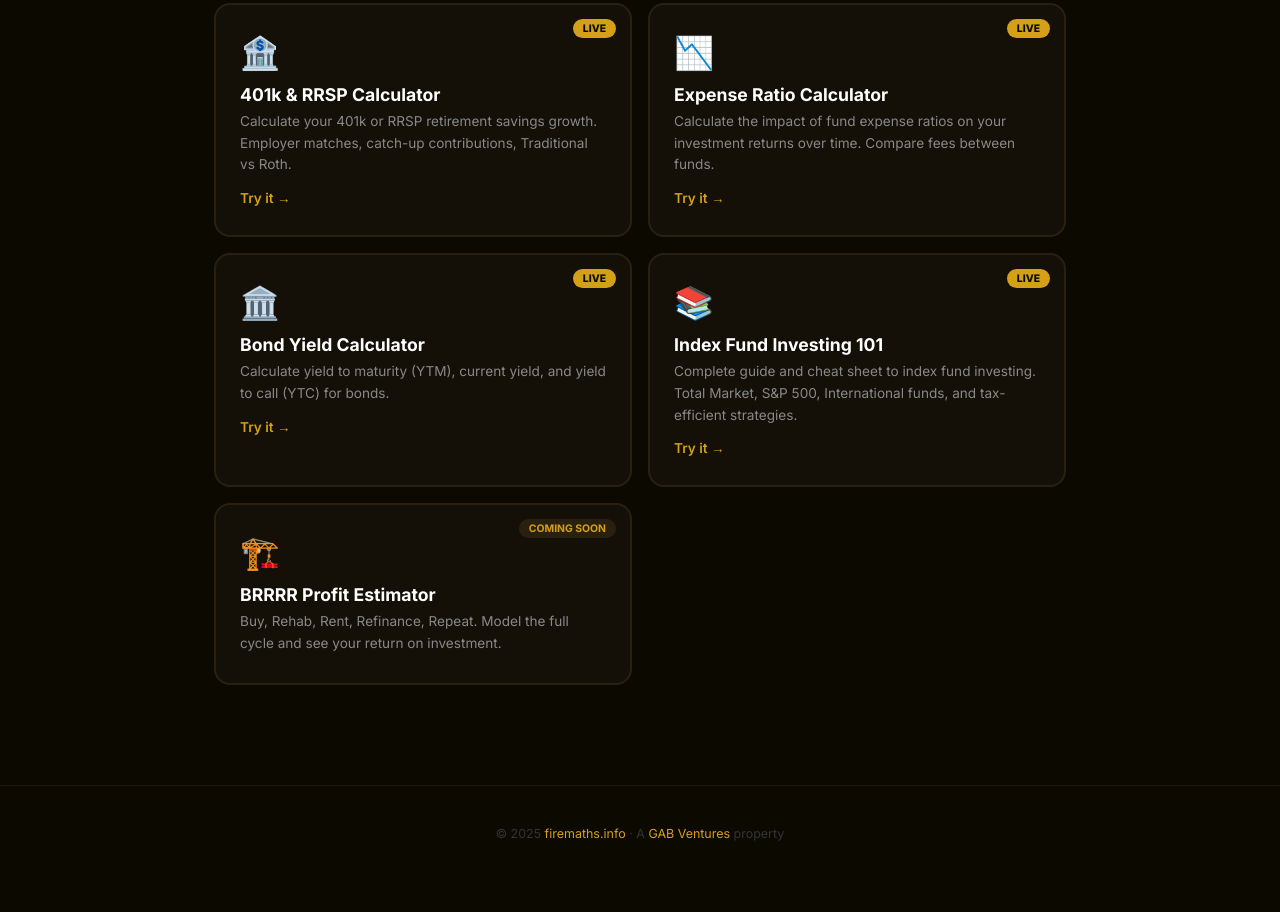
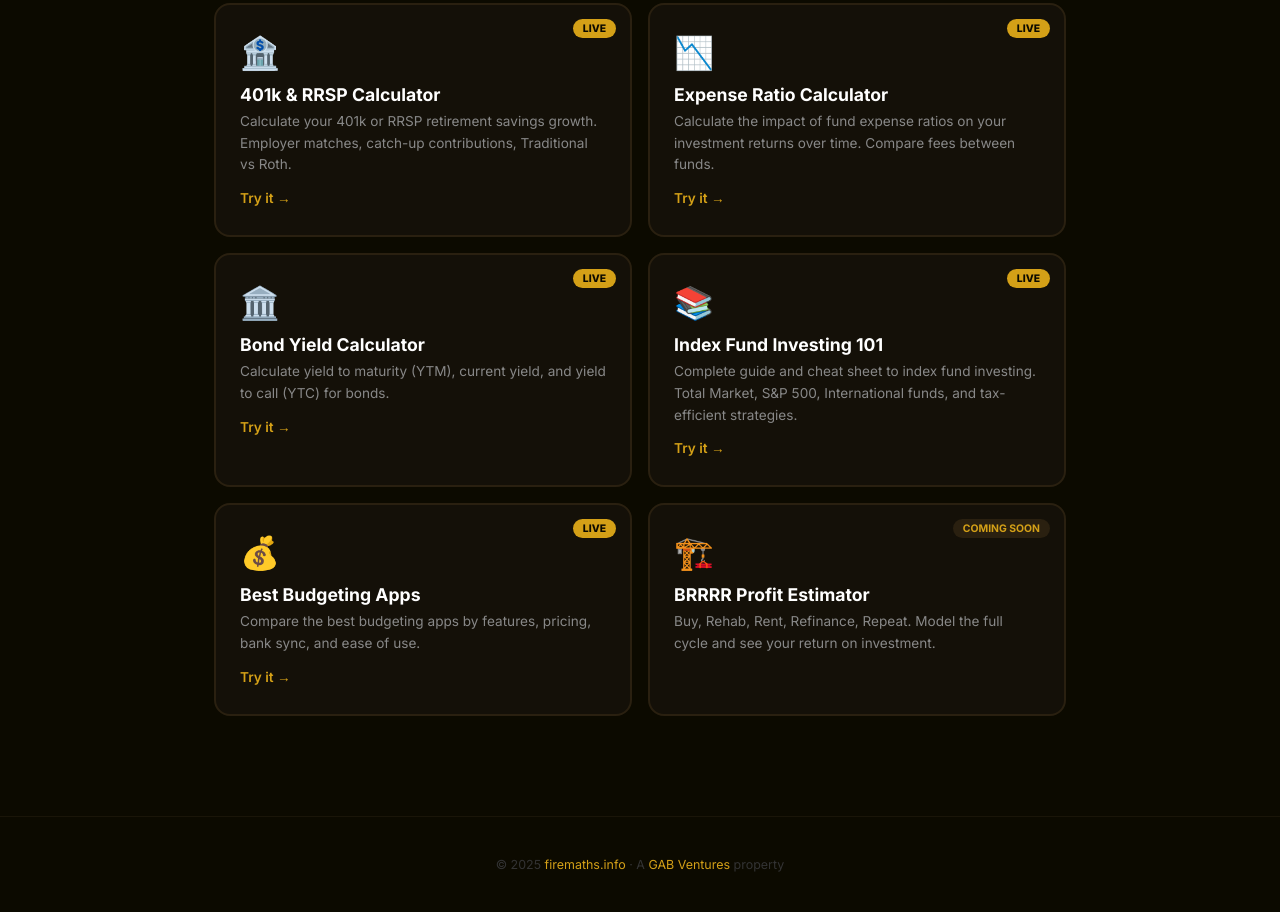
Before and after one commit to GabrielDancause/firemaths-info, an Astro site: page / in a window 1280 px wide. Shown: the part 3970-4882 px from the top of the page. Before the commit the page ends 4851 px from the top, so only its background shows below. Built offline with nearby package versions, Linux system fonts and the light colour scheme; Astro itself is replaced by a stand-in of ours.

Commit message:
index: mark newly merged tools as LIVE

```diff
--- a/src/pages/index.astro
+++ b/src/pages/index.astro
@@ -38,6 +38,7 @@ const tools = [
   { emoji: "📉", name: "Expense Ratio Calculator", slug: "/expense-ratio", desc: "Calculate the impact of fund expense ratios on your investment returns over time. Compare fees between funds." },
   { emoji: "🏛️", name: "Bond Yield Calculator", slug: "/bond-yield", desc: "Calculate yield to maturity (YTM), current yield, and yield to call (YTC) for bonds." },
   { emoji: "📚", name: "Index Fund Investing 101", slug: "/guide-index-funds", desc: "Complete guide and cheat sheet to index fund investing. Total Market, S&P 500, International funds, and tax-efficient strategies." },
+  { emoji: "💰", name: "Best Budgeting Apps", desc: "Compare the best budgeting apps by features, pricing, bank sync, and ease of use.", slug: "/list-budgeting-apps" },
   { emoji: "🏗️", name: "BRRRR Profit Estimator", desc: "Buy, Rehab, Rent, Refinance, Repeat. Model the full cycle and see your return on investment.", soon: true },
 ];
 ---
```
